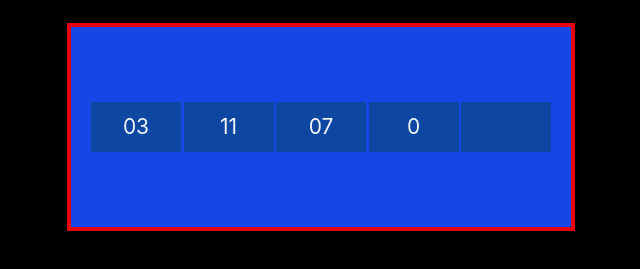
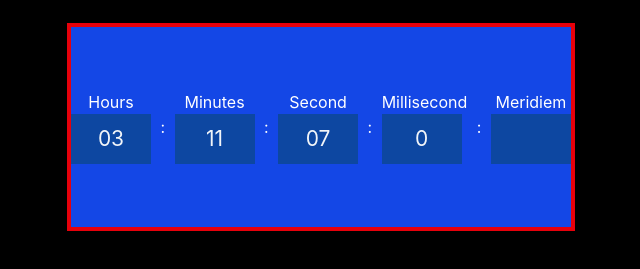
Before and after one commit to iftekharulislamtaseen-cmd/digital-watch, a plain HTML site: page index.html in a window 1280 px wide. Shown: the part 311-580 px from the top of the page, without its empty margins (319-959 px from the left). Drawn offline with Linux system fonts and the light colour scheme.

Commit message:
Update index.html

```diff
--- a/index.html
+++ b/index.html
@@ -12,12 +12,31 @@
       <div>
         <h3 class="text-white font-bold text-[30px] mb-30 text-center">My Digital Watch</h3>
       </div>
-      <div class="bg-blue-700 outline-4 outline-red-600 h-200 w-500 flex justify-between items-center p-20">
-          <div id="hours" class="bg-[#0D47A1] w-90 h-50 flex justify-center items-center text-[21px] text-[#F1F5F9]">0</div>
-          <div id="mins" class="bg-[#0D47A1] w-90 h-50 flex justify-center items-center text-[21px] text-[#F1F5F9]">0</div>
-          <div id="secd" class="bg-[#0D47A1] w-90 h-50 flex justify-center items-center text-[21px] text-[#F1F5F9]">0</div>
-          <div id="mils" class="bg-[#0D47A1] w-90 h-50 flex justify-center items-center text-[21px] text-[#F1F5F9]">0</div>
-          <div id="" class="am bg-[#0D47A1] w-90 h-50 flex justify-center items-center text-[21px] text-[#F1F5F9]"></div>
+      <div class="bg-blue-700 outline-4 outline-red-600 h-200 w-500 flex items-center justify-between pt-20 pb-20 pl-20 pr-20">
+        <div>
+          <h3 class="font-medium text-[16px] text-white mb-5 text-center">Hours</h3>
+          <div id="hours" class="bg-[#0D47A1] w-80 h-50 flex justify-center items-center text-[21px] text-[#F1F5F9]">0</div>
+        </div>
+        <div class="text-[22px] text-white mt-22">:</div>
+        <div>
+          <h3 class="font-medium text-[16px] text-white mb-5 text-center">Minutes</h3>
+          <div id="mins" class="bg-[#0D47A1] w-80 h-50 flex justify-center items-center text-[21px] text-[#F1F5F9]">0</div>
+        </div>
+        <div class="text-[22px] text-white mt-22">:</div>
+        <div>
+          <h3 class="font-medium text-[16px] text-white mb-5 text-center">Second</h3>
+          <div id="secd" class="bg-[#0D47A1] w-80 h-50 flex justify-center items-center text-[21px] text-[#F1F5F9]">0</div>
+        </div>
+        <div class="text-[22px] text-white mt-22">:</div>
+        <div>
+          <h3 class="font-medium text-[16px] text-white mb-5 text-center">Millisecond</h3>
+          <div id="mils" class="bg-[#0D47A1] w-80 h-50 flex justify-center items-center text-[21px] text-[#F1F5F9]">0</div>
+        </div>
+        <div class="text-[22px] text-white mt-22">:</div>
+        <div>
+          <h3 class="font-medium text-[16px] text-white mb-5 text-center">Meridiem</h3>
+          <div id="" class="am bg-[#0D47A1] w-80 h-50 flex justify-center items-center text-[21px] text-[#F1F5F9]"></div>
+        </div>
       </div>
     </div>
   </section>
```
